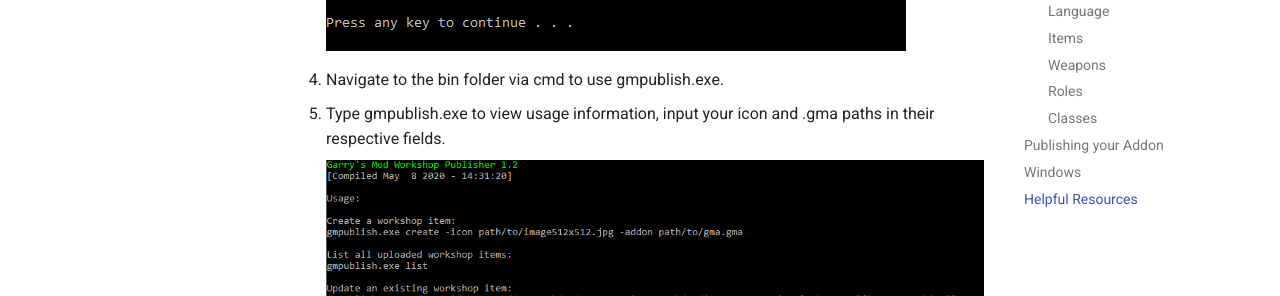
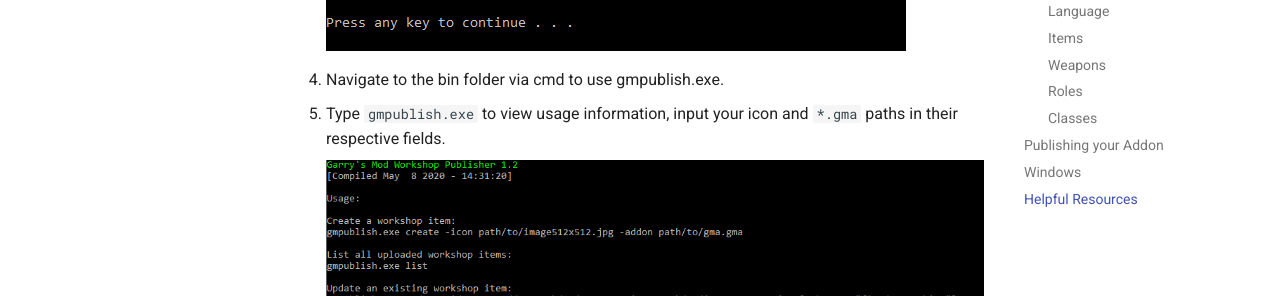
Before and after one commit to TTT-2/docs, an MkDocs documentation site: the page built from docs/developers/basics/creating-an-addon.md, in a window 1280 px wide and 900 px high, scrolled down 4303 px. Shown: the part 232-528 px from the top of the window. Built offline with MkDocs 1.6.1 and Material for MkDocs 9.7.7, drawn with Linux system fonts in a browser that asks for light colours; comment, search, counter and statistics services are not loaded.

Commit message:
Update docs/developers/basics/creating-an-addon.md
Co-authored-by: Tim Goll <tim@timgoll.de>

```diff
--- a/docs/developers/basics/creating-an-addon.md
+++ b/docs/developers/basics/creating-an-addon.md
@@ -91,7 +91,7 @@ Workshop to create tags for uploads.
 
 1. Navigate to the bin folder via cmd to use gmpublish.exe.
 
-1. Type gmpublish.exe to view usage information, input your icon and .gma paths in their respective fields.
+1. Type `gmpublish.exe` to view usage information, input your icon and `*.gma` paths in their respective fields.
 
     ![gmpublish_info.png](../../assets/images/article/gmpublish_info.png)
 
```
